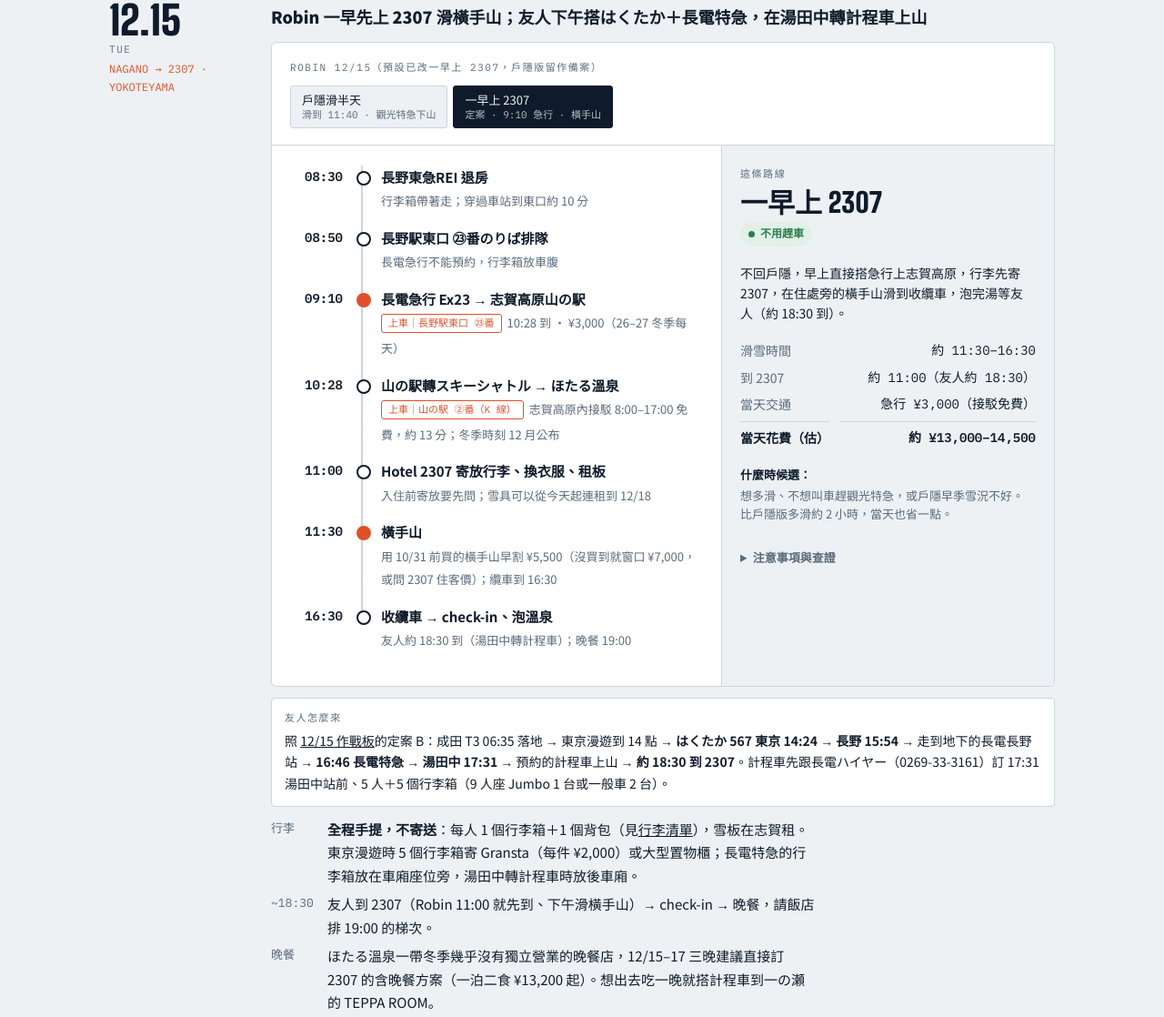
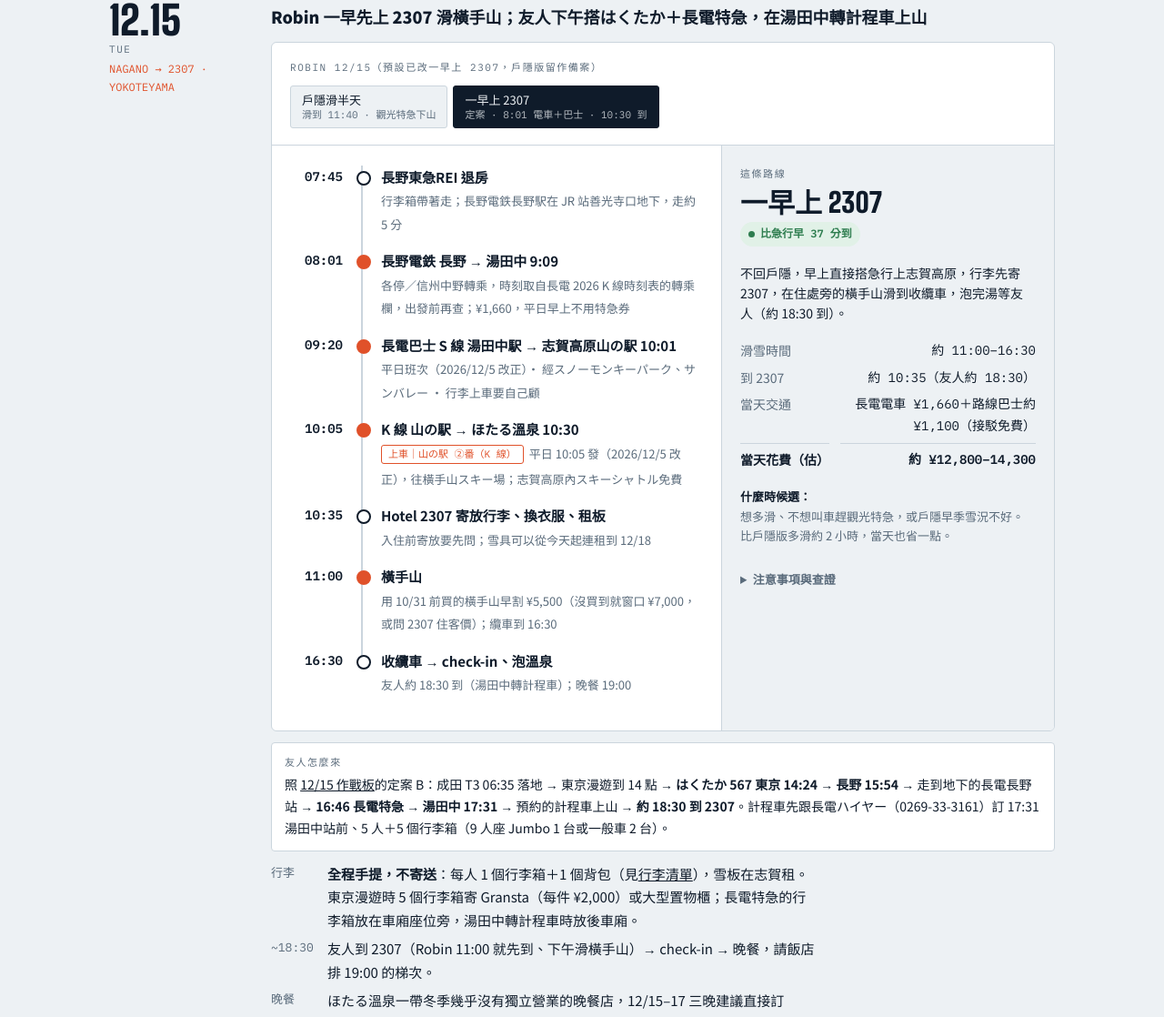
Before and after one commit to jonwenjen/japan-ski-2026, a plain HTML site: page index.html in a window 1280 px wide. Shown: the part 6331-7449 px from the top of the page at 91% size. Drawn offline with Linux system fonts and the light colour scheme.

Commit message:
Auto-sync from Artifact
v52：Robin 12/15 一早上 2307 改搭 8:01 長野電鉄到湯田中 → 9:20 S 線到山の駅 → 10:05 K 線到ほたる溫泉 10:30（長電急行 8:15 只在週六開，12/15 週二不開）；趕不上改 9:10 急行。

Co-Authored-By: Claude Opus 5.5 <noreply@anthropic.com>
Claude-Session: https://claude.ai/code/session_01FXCnU2HxsZYgXGvcPnsS5U

```diff
--- a/index.html
+++ b/index.html
@@ -664,7 +664,7 @@ nav.jump a[aria-current="true"]::after{transform:scaleX(1)}
           <li><span class="t">更早</span><span>想第一趟纜車就上：小諸站搭計程車約 40 分鐘，中型車約 ¥8,000，9 人座約 ¥13,000（高峰溫泉公告的行情）。</span></li>
           <li><span class="t">16:18</span><span><b>末班巴士</b>（冬季一天只有 10:10、16:18 兩班下山）→ 17:00 小諸站 → <b>17:20 佐久平站</b>，回 AQA 拿行李（走 30 秒）。</span></li>
           <li><span class="t">17:45</span><span>佐久平搭はくたか 571 → <b>18:07 抵長野</b>（轉乘 25 分鐘）。趕不上的話搭あさま 621，18:16 → 18:38。</span></li>
-          <li><span class="t">夜</span><span><b>長野東急REIホテル</b>，連住兩晚（12/13–14）：長野市南千歳 1-28-3，長野站<b>善光寺口</b>步行約 1 分、有地下道直通，check-in 15:00、退房 10:00（訂房網站資料，以確認信為準）。去戶隱的巴士在善光寺口 7番のりば，出飯店就到；12/15 選戶隱的話，早上退房時把行李箱寄櫃台，下午回來拿了再穿過車站到東口 ㉓番（約 10 分）；選一早上 2307 就帶著行李搭 9:10 急行。晚餐：すき亭 本店的壽喜燒（食べログ 3.60），或居酒屋うまいもん酒場 ひのえさる（3.62）、だいだらぼっち 二の坊（3.59）。</span></li>
+          <li><span class="t">夜</span><span><b>長野東急REIホテル</b>，連住兩晚（12/13–14）：長野市南千歳 1-28-3，長野站<b>善光寺口</b>步行約 1 分、有地下道直通，check-in 15:00、退房 10:00（訂房網站資料，以確認信為準）。去戶隱的巴士在善光寺口 7番のりば，出飯店就到；12/15 選戶隱的話，早上退房時把行李箱寄櫃台，下午回來拿了再穿過車站到東口 ㉓番（約 10 分）；選一早上 2307 就帶著行李搭 8:01 長野電鉄到湯田中（長電急行 8:15 平日不開）。晚餐：すき亭 本店的壽喜燒（食べログ 3.60），或居酒屋うまいもん酒場 ひのえさる（3.62）、だいだらぼっち 二の坊（3.59）。</span></li>
         </ul>
         <p class="note" style="margin-top:8px">巴士時刻是 JR 巴士關東官網的冬季時刻（11 月中旬起，冬季不停高峰溫泉）。錯過末班就沒有巴士了，只能搭計程車到佐久平（中型約 ¥10,500）。</p>
       </div>
@@ -855,7 +855,7 @@ nav.jump a[aria-current="true"]::after{transform:scaleX(1)}
     <div class="optcard b"><span class="label">⑥ 12/18–19 · 東京路線</span><b>晚上七選一、白天九選一、傍晚去機場</b><p>已經做成每日行程裡的路線選擇，按鈕就能切換；兩天也能一鍵套用「都會質感」或「海灣與下町」組合。</p><p><a class="btn" href="#d18">12/18 晚上 →</a> <a class="btn" href="#d19">12/19 白天與去機場 →</a></p></div>
     <div class="optcard"><span class="label">⑦ 全員 · 順路景點</span><b>不用改行程就能順路去的</b><p>地獄谷雪猴（湯田中）、善光寺與仲見世（長野站搭車約 10 分）、小布施的栗子點心與北齋館、澀溫泉九湯巡り、橫手山頂ヒュッテ的麵包、熊の湯的翡翠綠溫泉、渋峠ホテルの縣境。都已收進<a href="#recs">在地清單</a>，選區域就看得到。</p><small>營業時間以各店公告為準，標「營業資訊已查證」的才對過來源。</small></div>
     <div class="optcard"><span class="label">⑧ 任一天 · 想休息的人</span><b>休息日方案</b><p>滑累了想休一天的人：搭巴士下山到湯田中 → 地獄谷看雪猴 → 澀溫泉街泡外湯、買溫泉饅頭 → 傍晚回 2307 和大家吃晚餐。也可以報名志賀高原ガイド組合的雪鞋健行（0269-34-2133）。</p><small>代價：要搭長電路線巴士【K】白根火山線（ほたる溫泉 ⇔ スノーモンキーパーク ⇔ 湯田中），冬季時刻 12 月再查；26–27 起急行 Ex23 不停スノーモンキーパーク，別搭錯。雪鞋行程需預約、多為現金付款。</small></div>
-    <div class="optcard b"><span class="label">⑨ 12/15 · Robin · 二選一</span><b>戶隱滑半天，或一早先上 2307</b><p>戶隱版滑到 11:40、在雪場換好衣服，叫計程車到戸隠中社接 12:37 觀光特急回長野，和友人一起搭 14:30 急行（平日中午沒有下山的 70 號）；一早上 2307 版搭 9:10 急行，行李寄飯店，在橫手山或熊之湯滑到 16:30，多滑約 2 小時、當天也比較省。</p><div class="goto" data-key="r15" role="group" aria-label="Robin 12/15 路線"></div><small>代價：選一早上 2307 就少滑一天戶隱；選橫手山要在 10/31 前多買 1 張早割。</small></div>
+    <div class="optcard b"><span class="label">⑨ 12/15 · Robin · 二選一</span><b>戶隱滑半天，或一早先上 2307</b><p>戶隱版滑到 11:40、在雪場換好衣服，叫計程車到戸隠中社接 12:37 觀光特急回長野，和友人一起搭 14:30 急行（平日中午沒有下山的 70 號）；一早上 2307 版搭 8:01 長野電鉄＋巴士，10:30 到ほたる溫泉，行李寄飯店，在橫手山或熊之湯滑到 16:30，多滑約 2 小時 20 分、當天也比較省。</p><div class="goto" data-key="r15" role="group" aria-label="Robin 12/15 路線"></div><small>代價：選一早上 2307 就少滑一天戶隱；選橫手山要在 10/31 前多買 1 張早割。</small></div>
   </div>
 </section>
 
@@ -1171,6 +1171,9 @@ nav.jump a[aria-current="true"]::after{transform:scaleX(1)}
     <li><a href="https://matcha-jp.com/jp/27910">TOKYO PARK MARCHE 2026 Christmas Edition（MATCHA）</a></li>
     <li><a href="https://www.enjoytokyo.jp/feature/christmas/area_tokyo_ueno/">上野 東京クリスマスアドベント・屋外サーカス AURA</a></li>
     <li><a href="https://www.keisei.co.jp/keisei/tetudou/skyliner/jp/traffic/skyliner_timetable.php">京成 Skyliner 時刻表（官網）</a></li>
+    <li><a href="https://www.nagadenbus.co.jp/express/winter/shigakogen/">長電バス 急行 長野－志賀高原線 26–27 冬季（8:15 只在週六）</a></li>
+    <li><a href="https://www.nagadenbus.co.jp/local/diagram_pre/diagram.php?route=YDS01">長電バス【K】白根火山線 2026/12/5 改正（山の駅 10:05 → ほたる溫泉 10:30）</a></li>
+    <li><a href="https://www.nagadenbus.co.jp/local/pdf_TIME/YDS01.pdf">長電バス K 線 2026 夏季時刻表（長野電鉄轉乘欄、湯田中起運賃）</a></li>
     <li><a href="https://www.alpico.co.jp/traffic/express/nagano_hakuba/">アルピコ交通 特急巴士 長野－白馬線（冬ダイヤ 12/12–3/26，預約制）</a></li>
     <li><a href="https://www.tsugaike.gr.jp/archives/19253">つがいけマウンテンリゾート · 26–27 12/1 開幕</a></li>
     <li><a href="https://www.tsugaike.gr.jp/archives/19040">つがいけ · 早割 1 日券 ¥6,500（11/30 截止）</a></li>
@@ -1435,22 +1438,23 @@ const R15={
    ['20261215','1215','1230','計程車 戸隠スキー場 → 戸隠中社','前一天先預約 · 車資待查'],
    ['20261215','1237','1345','觀光特急戸隠線 戸隠中社 → 長野駅','予約制 · ¥2,500 · 長野駅善光寺口 ⑨ 下車'],
    ['20261215','1345','1420','回東急REI 拿行李、走到長野站東口','14:20 前在東口 ㉓番のりば和友人會合']]},
- shiga:{name:'一早上 2307',sub:'定案 · 9:10 急行 · 橫手山',pill:['ok','不用趕車'],
+ shiga:{name:'一早上 2307',sub:'定案 · 8:01 電車＋巴士 · 10:30 到',pill:['ok','比急行早 37 分到'],
   vibe:'不回戶隱，早上直接搭急行上志賀高原，行李先寄 2307，在住處旁的橫手山滑到收纜車，泡完湯等友人（約 18:30 到）。',
-  kv:[['滑雪時間','約 11:30–16:30'],['到 2307','約 11:00（友人約 18:30）'],['當天交通','急行 ¥3,000（接駁免費）'],['當天花費（估）','約 ¥13,000–14,500']],
+  kv:[['滑雪時間','約 11:00–16:30'],['到 2307','約 10:35（友人約 18:30）'],['當天交通','長電電車 ¥1,660＋路線巴士約 ¥1,100（接駁免費）'],['當天花費（估）','約 ¥12,800–14,300']],
   when:'想多滑、不想叫車趕觀光特急，或戶隱早季雪況不好。比戶隱版多滑約 2 小時，當天也省一點。',
-  note:'花費＝急行 ¥3,000＋橫手山早割 ¥5,500（熊之湯 ¥7,000）＋志賀租板多 1 天（約 ¥4,500）。<b>橫手山早割 10/31 截止</b>，選這條要先多買 1 張（季內任一天可用）；當天才決定就買熊之湯 1 日券。橫手山頂ヒュッテ可以吃羅宋湯配麵包；熊之湯離 2307 最近，晚上 18:30 起還能接夜滑。12/16 全員滑橫手山、12/17 熊之湯，這天先去哪一個都行。入住前寄行李、借更衣室要先問 2307。想更早到：長電電車到湯田中，轉長電路線巴士【K】上ほたる溫泉（夏季時刻 湯田中 7:40 → 8:24，冬季時刻 12 月公布）。',
-  steps:[['08:30','長野東急REI 退房','行李箱帶著走；穿過車站到東口約 10 分',false],
-   ['08:50','長野駅東口 ㉓番のりば排隊','長電急行不能預約，行李箱放車腹',false],
-   ['09:10','長電急行 Ex23 → 志賀高原山の駅','<a class="bs" href="#busstops">上車｜長野駅東口 ㉓番</a>10:28 到 · ¥3,000（26–27 冬季每天）',true],
-   ['10:28','山の駅轉スキーシャトル → ほたる溫泉','<a class="bs" href="#busstops">上車｜山の駅 ②番（K 線）</a>志賀高原內接駁 8:00–17:00 免費，約 13 分；冬季時刻 12 月公布',false],
-   ['11:00','Hotel 2307 寄放行李、換衣服、租板','入住前寄放要先問；雪具可以從今天起連租到 12/18',false],
-   ['11:30','橫手山','用 10/31 前買的橫手山早割 ¥5,500（沒買到就窗口 ¥7,000，或問 2307 住客價）；纜車到 16:30',true],
+  note:'<b>長電急行 8:15 這班 12/15 沒有開</b>：26–27 冬季時刻表裡 8:15（只到山の駅）標 ▲，只在 12/19 起的週六（和 2/11、3/21）運行，12/15 是週二。要接山の駅 10:05 的 K 線，改搭長野電鉄電車到湯田中，再轉長電路線巴士。8:01 這班電車取自長電 2026 年 K 線時刻表上的轉乘欄（湯田中 9:09 到），12 月時刻出發前再查；湯田中站前轉乘只有 11 分。<b>趕不上就改搭 9:10 長電急行</b>（長野駅東口 ㉓番，¥3,000，每天）→ 山の駅 10:28 → K 線 10:42 → ほたる溫泉 11:07。花費＝電車 ¥1,660＋巴士約 ¥1,100（2026 夏季運賃表，待查）＋橫手山早割 ¥5,500（熊之湯 ¥7,000）＋志賀租板多 1 天（約 ¥4,500）。<b>橫手山早割 10/31 截止</b>，選這條要先多買 1 張（季內任一天可用）；當天才決定就買熊之湯 1 日券。熊之湯離 2307 最近，晚上 18:30 起還能接夜滑。12/16 全員滑橫手山、12/17 熊之湯，這天先去哪一個都行。入住前寄行李、借更衣室要先問 2307。',
+  steps:[['07:45','長野東急REI 退房','行李箱帶著走；長野電鉄長野駅在 JR 站善光寺口地下，走約 5 分',false],
+   ['08:01','長野電鉄 長野 → 湯田中 9:09','各停／信州中野轉乘，時刻取自長電 2026 K 線時刻表的轉乘欄，出發前再查；¥1,660，平日早上不用特急券',true],
+   ['09:20','長電巴士 S 線 湯田中駅 → 志賀高原山の駅 10:01','平日班次（2026/12/5 改正）· 經スノーモンキーパーク、サンバレー · 行李上車要自己顧',true],
+   ['10:05','K 線 山の駅 → ほたる溫泉 10:30','<a class="bs" href="#busstops">上車｜山の駅 ②番（K 線）</a>平日 10:05 發（2026/12/5 改正），往橫手山スキー場；志賀高原內スキーシャトル免費',true],
+   ['10:35','Hotel 2307 寄放行李、換衣服、租板','入住前寄放要先問；雪具可以從今天起連租到 12/18',false],
+   ['11:00','橫手山','用 10/31 前買的橫手山早割 ¥5,500（沒買到就窗口 ¥7,000，或問 2307 住客價）；纜車到 16:30',true],
    ['16:30','收纜車 → check-in、泡溫泉','友人約 18:30 到（湯田中轉計程車）；晚餐 19:00',false]],
-  day:['20261215','長野 → 2307 · 橫手山','Robin 9:10 長電急行上山、行李寄 2307、滑橫手山到 16:30 · 友人 06:35 抵 NRT T3、はくたか 567＋長電特急＋湯田中計程車，約 18:30 到 2307'],
-  ics:[['20261215','0910','1028','長電急行 Ex23 長野駅東口 → 志賀高原山の駅','Robin · 長野駅東口 ㉓番のりば · ¥3,000 · 不能預約，行李箱放車腹'],
-   ['20261215','1028','1100','山の駅轉スキーシャトル → ほたる溫泉','Robin · 山の駅 ②番のりば（K 線）· 免費接駁 8:00–17:00 · 到 2307 寄放行李'],
-   ['20261215','1130','1630','橫手山 雪板','Robin · 橫手山早割 ¥5,500 · 纜車到 16:30']]}
+  day:['20261215','長野 → 2307 · 橫手山','Robin 8:01 長野電鉄到湯田中、轉巴士經山の駅 10:05 上ほたる溫泉、行李寄 2307、滑橫手山到 16:30 · 行李寄 2307、滑橫手山到 16:30 · 友人 06:35 抵 NRT T3、はくたか 567＋長電特急＋湯田中計程車，約 18:30 到 2307'],
+  ics:[['20261215','0801','0909','長野電鉄 長野 → 湯田中','Robin · 時刻出發前再查 · ¥1,660 · 趕不上改搭 9:10 長電急行（長野駅東口 ㉓番）'],
+   ['20261215','0920','1001','長電巴士 S 線 湯田中駅 → 志賀高原山の駅','Robin · 平日班次（2026/12/5 改正）'],
+   ['20261215','1005','1030','K 線 山の駅 → ほたる溫泉','Robin · 山の駅 ②番のりば · スキーシャトル免費 · 到 2307 寄放行李'],
+   ['20261215','1100','1630','橫手山 雪板','Robin · 橫手山早割 ¥5,500 · 纜車到 16:30']]}
 };
 try{if(localStorage.getItem('c2307r15v')!=='2'){ROUTE.r15='shiga';localStorage.setItem('c2307r15','shiga');localStorage.setItem('c2307r15v','2')}}catch(e){}
 if(!R15[ROUTE.r15])ROUTE.r15='shiga';
@@ -2082,7 +2086,7 @@ renderRecs();
 
 /* ---------- Checklist ---------- */
 const CK=[
- '長野東急REIホテル（12/13–14，退房 10:00）：12/15 選戶隱的話，問退房後能不能把行李寄到 14:00；選一早上 2307 就帶著行李搭 9:10 急行',
+ '長野東急REIホテル（12/13–14，退房 10:00）：12/15 選戶隱的話，問退房後能不能把行李寄到 14:00；選一早上 2307 就帶著行李搭 8:01 長野電鉄（JR 站善光寺口地下），趕不上改 9:10 急行',
  '12/18 下山搭長電急行 Ex22（ほたる溫泉 15:05 → 長野 16:44，不能預約）：14:50 前到ほたる溫泉巴士站排隊，6 個行李箱放車腹；不用叫 Jumbo',
  'Hotel 2307：雪季從ほたる溫泉巴士站走過去的路線（拖行李箱走雪路，問能不能到巴士站接）、晚餐時間',
  'Gransta／上野寄物處或大型置物櫃：12/15 寄 5 個行李箱',
@@ -2132,7 +2136,7 @@ const CK=[
 ];
 let ck={};try{ck=JSON.parse(localStorage.getItem('c2307ck')||'{}')}catch(e){}
 /* 項目內容改過時，舊的勾選不再成立：每個版本只清一次（v12 改第 2、9、14 項；v13 改市集那項；v14 改 12/18 的 Jumbo、巴士與夜間動線；v15 行李改全程手提；v16 改每人 1 行李箱、雪板用租的；v17 Robin 12/19 改住東京；v18 交通查核修正；v19 雪票改單場早割；v20 Robin 前段改佐久平與戶隱；v21 長電 26–27 時刻公布，改第 9、36 項；v22 12/15 預設改 D 方案，改第 1、2、11、20、34 項；v23 Robin 12/15 改二選一，改第 34 項；v24 12/18 加巴士經山の駅，改第 9 項；v25 Robin 佐久平與長野住宿已訂，改第 1、7 項；v26 戶隱冬季巴士時刻，改第 11、34 項；v29 12/18 加豐洲、新宿改一般居酒屋，改第 24 項；v28 12/15 友人改 B、Robin 一早上 2307、加栂池備案，改第 19、20、34、45、46 項；v27 UA838 改 15:55、12/18 改直達巴士與高田馬場，改第 2、6、7、9、18、24、25、26、27、32、33、35、40、41、47 項） */
-try{const CKV=30,CKCH={12:[1,8,13],13:[17],14:[1,8,24],15:[1,2,3,20,24,25],16:[1,3,20,24,25],17:[6],18:[5,7,26],19:[11],20:[0,1,6,9,10,18,30,33,34,35,41],21:[8,35],22:[0,1,10,19,33],23:[33],24:[8],25:[0,6],26:[10,33],27:[1,5,6,8,17,23,24,25,26,31,32,34,39,40,46],28:[18,19,33,44,45],29:[23],30:[8,25,31]};let v=+localStorage.getItem('c2307ckv')||0;
+try{const CKV=31,CKCH={12:[1,8,13],13:[17],14:[1,8,24],15:[1,2,3,20,24,25],16:[1,3,20,24,25],17:[6],18:[5,7,26],19:[11],20:[0,1,6,9,10,18,30,33,34,35,41],21:[8,35],22:[0,1,10,19,33],23:[33],24:[8],25:[0,6],26:[10,33],27:[1,5,6,8,17,23,24,25,26,31,32,34,39,40,46],28:[18,19,33,44,45],29:[23],30:[8,25,31],31:[0]};let v=+localStorage.getItem('c2307ckv')||0;
 if(v<CKV){for(let k=v+1;k<=CKV;k++)(CKCH[k]||[]).forEach(i=>delete ck[i]);localStorage.setItem('c2307ck',JSON.stringify(ck));localStorage.setItem('c2307ckv',String(CKV))}}catch(e){}
 document.getElementById('checkList').innerHTML=CK.map((t,i)=>`<div><input type="checkbox" id="ck${i}" ${ck[i]?'checked':''}><label for="ck${i}">${t}</label></div>`).join('');
 function ckProgress(){const n=CK.filter((_,i)=>ck[i]).length;document.getElementById('ckCount').textContent='已完成 '+n+' / '+CK.length;document.getElementById('ckBar').style.width=(n/CK.length*100)+'%'}
@@ -2321,7 +2325,7 @@ const DEST=[
  ['戸隠','戸隠スキー場','長野県長野市戸隠3682','026-254-2106','12/14–15 雪場 · 長野站 7 號乘車處的巴士終點'],
  ['小諸駅','小諸駅','','','12/12–13 JR 巴士轉乘'],
  ['佐久平','佐久平駅 蓼科口','','','JR 巴士 3 號乘車處 · AQA Hotel Premium 就在旁邊'],
- ['長野駅','長野駅 東口','','','急行巴士乘車處在東口 · 12/15 友人 14:30 搭急行上山（Robin 選一早上 2307 是 9:10）'],
+ ['長野駅','長野駅 東口','','','急行巴士乘車處在東口 · 12/15 友人 14:30 搭急行上山（Robin 改搭 8:01 長野電鉄＋巴士；趕不上才搭 9:10 急行）'],
  ['善光寺口','長野駅 善光寺口 7番のりば','','','12/14–15 去戶隱的巴士（アルピコ交通 70 番）'],
  ['湯田中','湯田中駅','','','長電特急終點 · 12/15 E 方案在這裡轉路線巴士上山'],
  ['地獄谷','地獄谷野猿公苑','','','雪猴 · 上林溫泉步行約 30 分'],
```
Also changed, not shown: v2.html (+22 -18 lines).
